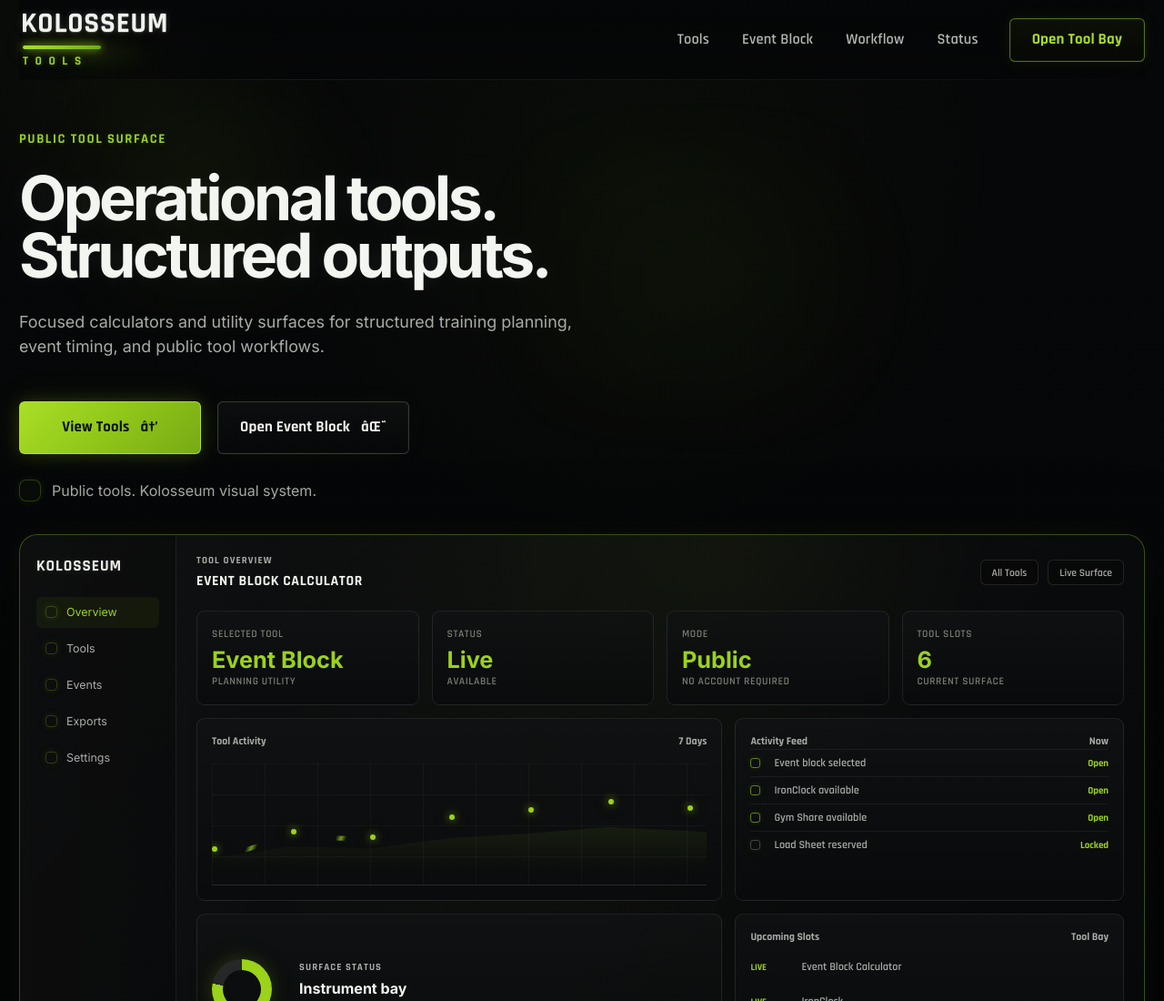
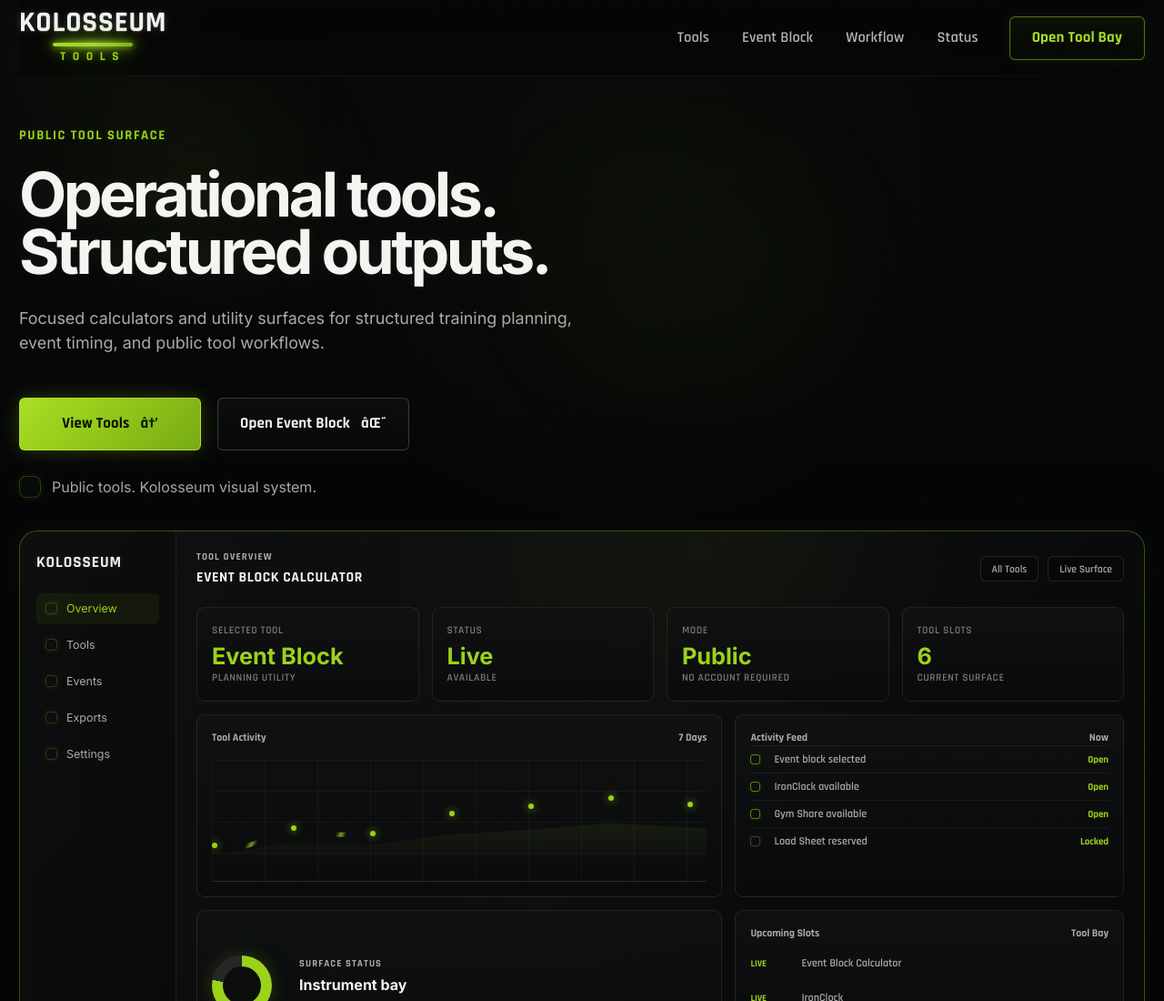
Before and after one commit to robertsc2049-bit/kolosseum-tools, a website: page index.html in a window 1280 px wide. Shown: the top 1100 px of the page at 91% size. Drawn offline with Linux system fonts and the light colour scheme.

Commit message:
Center Kolosseum brand line and tools lockup

```diff
--- a/styles.css
+++ b/styles.css
@@ -1572,3 +1572,120 @@ select {
 }
 
 /* === KOLOSSEUM FONT MATCH OVERRIDE END === */
+
+/* === KOLOSSEUM BRAND ALIGNMENT TUNE START === */
+
+.brand {
+  position: relative;
+  display: inline-grid;
+  justify-items: center;
+  align-items: start;
+  text-align: center;
+  gap: 4px;
+  width: max-content;
+  padding-left: 0;
+  transform: none;
+}
+
+.brand::after {
+  display: none;
+}
+
+.brand-word {
+  display: block;
+  margin: 0;
+  padding: 0;
+  text-align: center;
+  font-family: var(--font-display);
+  font-size: clamp(1.92rem, 2.45vw, 2.55rem);
+  font-weight: 700;
+  line-height: 0.74;
+  letter-spacing: 0.025em;
+  color: #f1f3ee;
+  text-transform: uppercase;
+  text-shadow:
+    0 1px 0 rgba(255,255,255,0.18),
+    0 0 7px rgba(255,255,255,0.18),
+    0 0 18px rgba(255,255,255,0.08);
+}
+
+.brand-line {
+  position: relative;
+  display: block;
+  align-self: center;
+  width: 88px;
+  height: 4px;
+  margin: 6px 0 1px;
+  border-radius: 999px;
+  background: linear-gradient(90deg, #a8e126 0%, #97cd1d 45%, #7ab216 100%);
+  box-shadow:
+    0 0 8px rgba(153,207,27,0.95),
+    0 0 18px rgba(153,207,27,0.62),
+    0 0 38px rgba(153,207,27,0.26);
+}
+
+.brand-line::before {
+  content: "";
+  position: absolute;
+  left: 50%;
+  top: 50%;
+  width: 124px;
+  height: 22px;
+  transform: translate(-50%, -50%);
+  border-radius: 999px;
+  background: radial-gradient(ellipse, rgba(153,207,27,0.42) 0%, rgba(153,207,27,0.16) 42%, transparent 74%);
+  filter: blur(9px);
+  pointer-events: none;
+}
+
+.brand-line::after {
+  content: "";
+  position: absolute;
+  left: 50%;
+  top: 50%;
+  width: 94px;
+  height: 10px;
+  transform: translate(-50%, -50%);
+  border-radius: 999px;
+  background: radial-gradient(ellipse, rgba(191,235,82,0.58) 0%, rgba(153,207,27,0.16) 62%, transparent 80%);
+  filter: blur(2px);
+  pointer-events: none;
+}
+
+.brand-sub {
+  display: block;
+  width: 100%;
+  margin: 0;
+  padding: 0;
+  text-align: center;
+  font-family: var(--font-display);
+  font-size: 0.84rem;
+  font-weight: 700;
+  line-height: 1;
+  letter-spacing: 0.56em;
+  color: #9bd21a;
+  text-shadow:
+    0 0 7px rgba(153,207,27,0.26),
+    0 0 16px rgba(153,207,27,0.12);
+}
+
+@media (max-width: 720px) {
+  .brand {
+    gap: 3px;
+  }
+
+  .brand-word {
+    font-size: 1.9rem;
+  }
+
+  .brand-line {
+    width: 82px;
+  }
+
+  .brand-sub {
+    font-size: 0.78rem;
+    letter-spacing: 0.5em;
+  }
+}
+
+/* === KOLOSSEUM BRAND ALIGNMENT TUNE END === */
```
